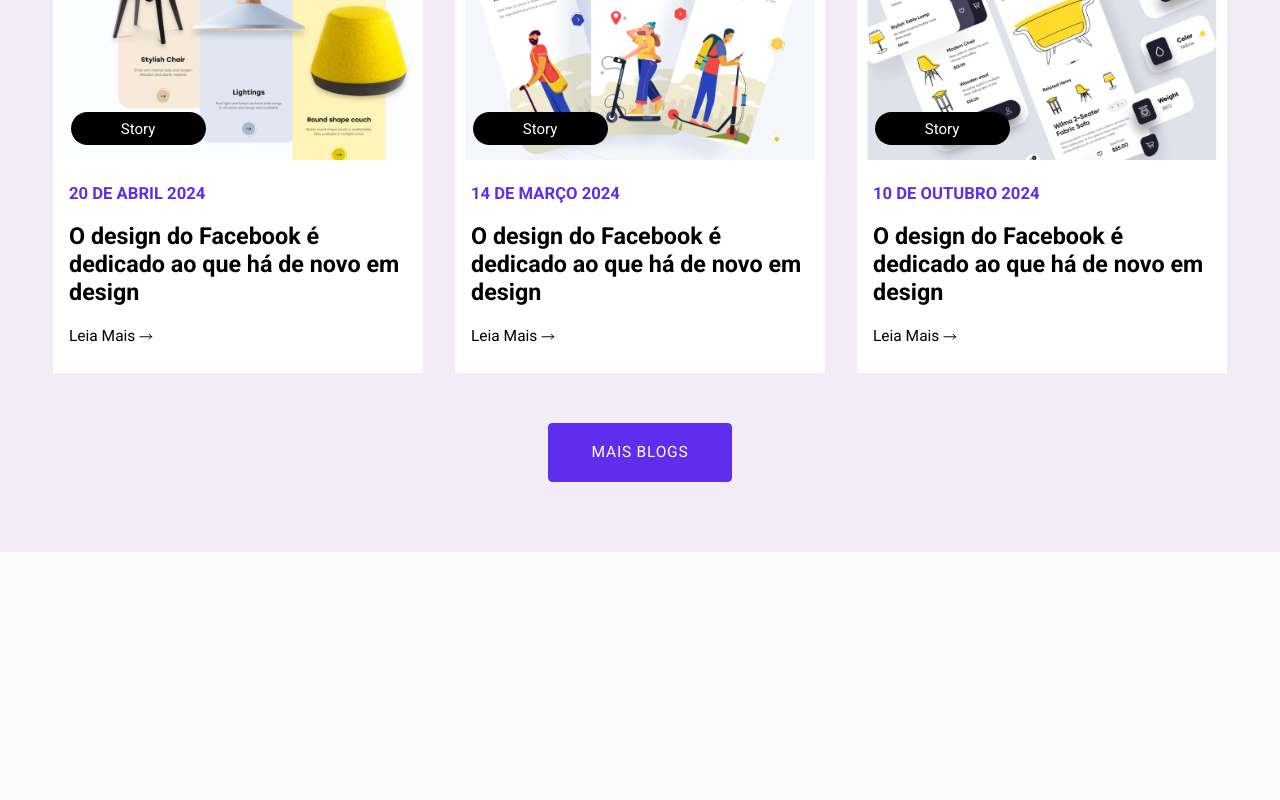
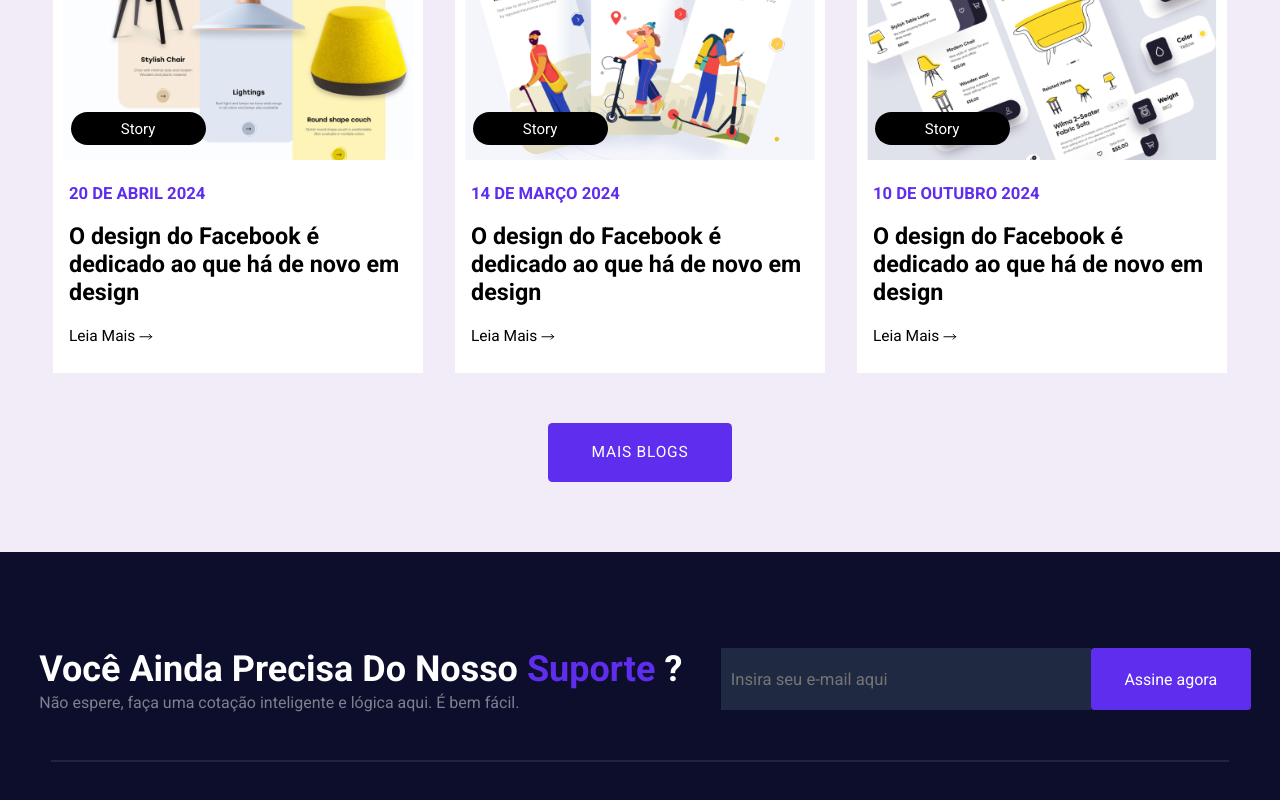
Before and after one commit to Romulo-aquila/Edurock-LadingPage, a React (Vite) app: page / in a window 1280 px wide. Shown: the part 6205-7005 px from the top of the page. Before the commit the page ends 6757 px from the top, so only its background shows below. Built offline with nearby package versions, Linux system fonts and the light colour scheme.

Commit message:
Finalizando parte superior do Footer

```diff
--- a/src/App.jsx
+++ b/src/App.jsx
@@ -11,6 +11,7 @@ import RegistrationSession from './components/RegistrationSession';
 import TeacherSession from './components/TeacherSession';
 import EducationSolution from './components/EducationSolution';
 import LastSession from './components/LastSession';
+import Footer from './components/Footer';
 
 const App = () => {
   return (
@@ -27,6 +28,7 @@ const App = () => {
       <TeacherSession/>
       <EducationSolution/>
       <LastSession/>
+      <Footer/>
     </>
   )
 }
--- /dev/null
+++ b/src/components/Footer.jsx
@@ -0,0 +1,113 @@
+import styled from "styled-components";
+
+function Footer() {
+    const Container = styled.footer`
+        background-color: #0c0e2b;
+        height: auto;
+        width: auto;
+    `;
+
+    const FooterTop = styled.div`
+        display: flex;
+        flex-direction: row;
+        justify-content: space-around;
+        padding-left: 20px;
+        padding-top: 6rem;
+    `;
+
+    const Title = styled.h3`
+        font-size: 27pt;
+        margin-bottom: 3px;
+        color: #fff;
+    `;
+
+    const TxtMarking = styled.span`
+        color: #5f2ded;
+    `;
+
+    const Legend = styled.p`
+        color: #7e7f8e;
+    `;
+
+    const TxtTitleArea = styled.div`
+
+    `
+
+    const EmailField = styled.div`
+        height: 62px;
+        width: 370px;
+        background-color: #202942;
+        display: flex;
+        flex-direction: row;
+        justify-content: center;
+        align-items: center;
+    `;
+
+    const Subscribe = styled.button`
+        height: 62px;
+        width: 160px;
+        border-radius: 3.5px;
+        background-color: #5f2ded;
+        font-size: medium;
+        cursor: pointer;
+        border: none;
+        color: #fff;
+        transition: 0.2s;
+
+        &:hover {
+            background-color: #202942;
+            border: 1px solid #5f2ded;
+        }
+    `;
+
+    const RegisterOfField = styled.div`
+        display: flex;
+        flex-direction: row;
+        width: 540px;
+        height: 62px;
+    `;
+
+    const InputEmail = styled.input`
+        width: 350px;
+        font-size: 12.5pt;
+        height: 100%;
+        background: none;
+        color: #ffffff;
+        outline: none;
+        border: none;
+    `;
+
+    const Hr = styled.hr`
+        margin: 3rem 0 4.5rem 0;
+        border: 0.1px solid white;
+        opacity: 9.5%;
+        width: 92%;
+    `;
+
+    const Linear = styled.div`
+        display: flex;
+        flex-direction: row;
+        justify-content: center;
+    `;
+
+
+  return (
+    <Container>
+        <FooterTop>
+            <TxtTitleArea>
+                <Title>Você Ainda Precisa Do Nosso <TxtMarking>Suporte</TxtMarking> ?</Title>
+                <Legend>Não espere, faça uma cotação inteligente e lógica aqui. É bem fácil.</Legend>
+            </TxtTitleArea>
+            <RegisterOfField>
+                <EmailField>
+                    <InputEmail type="email" placeholder="Insira seu e-mail aqui"/>
+                </EmailField>
+                    <Subscribe>Assine agora</Subscribe>
+            </RegisterOfField>
+        </FooterTop>
+        <Linear><Hr/></Linear>
+    </Container>
+  )
+}
+
+export default Footer;
```
